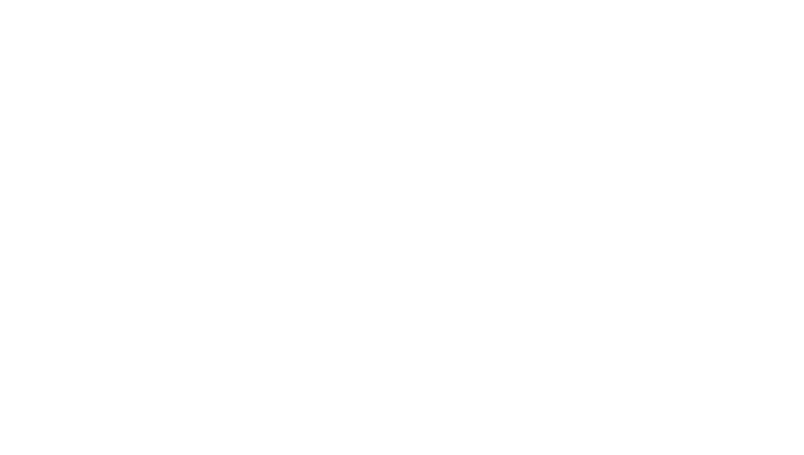
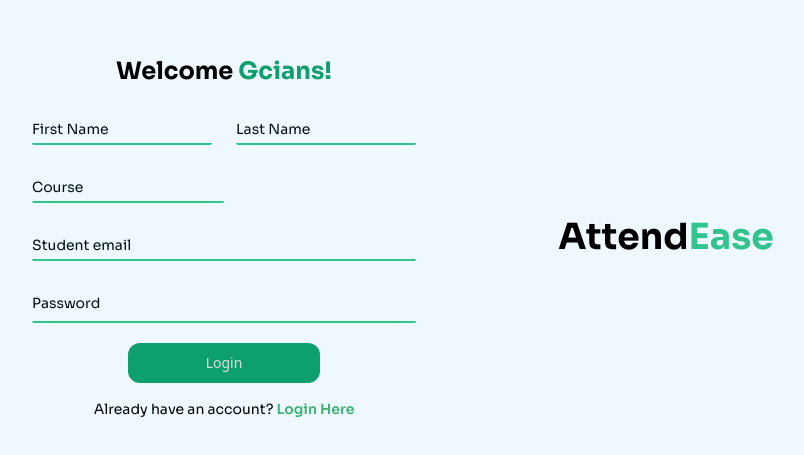
Before and after one commit to Amanogawaa/StarHUB, an Angular app in the folder frontend/: page /signup in a window 1280 px wide. Shown: the part 163-618 px from the top of the page, without its empty margins (200-1004 px from the left). Built offline with nearby package versions, Linux system fonts and the light colour scheme.

Commit message:
add router link

```diff
--- a/frontend/src/app/modules/user/components/login/login.component.html
+++ b/frontend/src/app/modules/user/components/login/login.component.html
@@ -50,6 +50,17 @@
             Login
           </button>
         </div>
+
+        <div class="mb-0">
+          <p class="text-center text-sm mt-4 py-0 font-primary">
+            Don't have an account?
+            <a
+              class="text-green-meduim_sea_green font-semibold hover:text-green-forest_green focus:text-green-sea_green"
+              routerLink="/signup"
+              >Signup here</a
+            >
+          </p>
+        </div>
       </form>
     </div>
     <!-- logo -->
--- a/frontend/src/app/modules/user/components/signup/signup.component.html
+++ b/frontend/src/app/modules/user/components/signup/signup.component.html
@@ -0,0 +1,123 @@
+<section class="bg-white-alice_blue w-full h-screen">
+  <div
+    class="flex max-md:flex-col-reverse flex-row justify-center items-center h-screen w-full gap-5 px-52 relative z-20 max-sm:p-1"
+  >
+    <!-- form -->
+    <div class="w-1/2">
+      <h1
+        class="max-sm:flex max-sm:justify-center md:text-center font-primary font-bold mb-5 text-2xl text-nowrap"
+      >
+        Welcome <span class="text-green-500">Gcians!</span>
+      </h1>
+      <form class="max-w-sm mx-auto sm:w-full">
+        <!-- first name -->
+        <div class="grid md:grid-cols-2 md:gap-6">
+          <div class="relative z-0 w-full mb-5 group">
+            <input
+              type="text"
+              name="firstName"
+              id="firstName"
+              class="block px-0 w-full text-sm text-black-rich_black bg-transparent border-0 border-b-2 border-green-400 appearance-non focus:outline-none focus:ring-0 focus:border-green-500 peer rounded-sm"
+              placeholder=""
+            />
+            <label
+              for="firstName"
+              class="text-nowrap peer-focus:font-medium font-primary absolute text-sm text-black-rich_black duration-300 transform -translate-y-6 scale-75 top-3 -z-10 origin-[0] peer-focus:start-0 rtl:peer-focus:translate-x-1/4 rtl:peer-focus:left-auto peer-focus:text-black-midnight_blue peer-placeholder-shown:scale-100 peer-placeholder-shown:translate-y-0 peer-focus:scale-75 peer-focus:-translate-y-6"
+              >First Name</label
+            >
+          </div>
+
+          <!-- last name -->
+          <div class="relative z-0 w-full mb-5 group">
+            <input
+              type="text"
+              name="lastName"
+              id="lastName"
+              class="block px-0 w-full text-sm text-black-rich_black bg-transparent border-0 border-b-2 border-green-400 appearance-non focus:outline-none focus:ring-0 focus:border-green-500 peer rounded-sm"
+              placeholder=""
+            />
+            <label
+              for="lastName"
+              class="text-nowrap peer-focus:font-medium font-primary absolute text-sm text-black-rich_black duration-300 transform -translate-y-6 scale-75 top-3 -z-10 origin-[0] peer-focus:start-0 rtl:peer-focus:translate-x-1/4 rtl:peer-focus:left-auto peer-focus:text-black-midnight_blue peer-placeholder-shown:scale-100 peer-placeholder-shown:translate-y-0 peer-focus:scale-75 peer-focus:-translate-y-6"
+              >Last Name</label
+            >
+          </div>
+        </div>
+
+        <!-- block/course -->
+        <div class="relative z-0 w-1/2 mb-5 group">
+          <input
+            type="text"
+            name="course"
+            id="course"
+            class="block px-0 w-full text-sm text-black-rich_black bg-transparent border-0 border-b-2 border-green-400 appearance-non focus:outline-none focus:ring-0 focus:border-green-500 peer rounded-sm"
+            placeholder=""
+          />
+          <label
+            for="course"
+            class="text-nowrap peer-focus:font-medium font-primary absolute text-sm text-black-rich_black duration-300 transform -translate-y-6 scale-75 top-3 -z-10 origin-[0] peer-focus:start-0 rtl:peer-focus:translate-x-1/4 rtl:peer-focus:left-auto peer-focus:text-black-midnight_blue peer-placeholder-shown:scale-100 peer-placeholder-shown:translate-y-0 peer-focus:scale-75 peer-focus:-translate-y-6"
+            >Course</label
+          >
+        </div>
+        <!-- email -->
+        <div class="relative z-0 w-full mb-5 group">
+          <input
+            type="email"
+            name="email"
+            id="email"
+            class="block px-0 w-full text-sm text-black-rich_black bg-transparent border-0 border-b-2 border-green-400 appearance-non focus:outline-none focus:ring-0 focus:border-green-500 peer rounded-sm"
+            placeholder=""
+          />
+          <label
+            for="email"
+            class="text-nowrap peer-focus:font-medium font-primary absolute text-sm text-black-rich_black duration-300 transform -translate-y-6 scale-75 top-3 -z-10 origin-[0] peer-focus:start-0 rtl:peer-focus:translate-x-1/4 rtl:peer-focus:left-auto peer-focus:text-black-midnight_blue peer-placeholder-shown:scale-100 peer-placeholder-shown:translate-y-0 peer-focus:scale-75 peer-focus:-translate-y-6"
+            >Student email</label
+          >
+        </div>
+
+        <!-- password -->
+        <div class="relative z-0 w-full mb-5 group">
+          <input
+            type="password"
+            name="password"
+            id="password"
+            class="block py-2.5 px-0 w-full text-sm text-black-rich_black bg-transparent border-0 border-b-2 border-green-400 appearance-non focus:outline-none focus:ring-0 focus:border-green-500 peer rounded-sm"
+            placeholder=""
+          />
+          <label
+            for="password"
+            class="peer-focus:font-medium font-primary absolute text-sm text-black-rich_black duration-300 transform -translate-y-6 scale-75 top-3 -z-10 origin-[0] peer-focus:start-0 rtl:peer-focus:translate-x-1/4 rtl:peer-focus:left-auto peer-focus:text-black-midnight_blue peer-placeholder-shown:scale-100 peer-placeholder-shown:translate-y-0 peer-focus:scale-75 peer-focus:-translate-y-6"
+            >Password</label
+          >
+        </div>
+
+        <div class="flex w-full justify-center">
+          <button
+            type="submit"
+            class="text-white-gainsboro mx-auto block md:w-[50%] bg-green-500 hover:bg-green-600 focus:outline-none font-medium rounded-xl text-sm sm:w-auto px-5 py-2.5 text-center"
+          >
+            Login
+          </button>
+        </div>
+
+        <div class="mb-0">
+          <p class="text-center text-sm mt-4 py-0 font-primary">
+            Already have an account?
+            <a
+              class="text-green-meduim_sea_green font-semibold hover:text-green-forest_green focus:text-green-sea_green"
+              routerLink="/login"
+              >Login Here</a
+            >
+          </p>
+        </div>
+      </form>
+    </div>
+    <!-- logo -->
+
+    <div class="sm:mx-auto">
+      <h1 class="text-center text-4xl font-primary font-bold">
+        Attend<span class="text-green-400">Ease</span>
+      </h1>
+    </div>
+  </div>
+</section>
--- a/frontend/tailwind.config.js
+++ b/frontend/tailwind.config.js
@@ -7,6 +7,16 @@
         white: {
           gainsboro: "#DCDCDC",
           alice_blue: "#f0f8ff",
+          bone_white: "#F9F6EE",
+        },
+        green: {
+          meduim_sea_green: "#3CB371",
+          sea_green: "#2E8B57	",
+          meduim_spring_green: "#00FA9A",
+          spring_green: "#00FF7F",
+          forest_green: "#228B22",
+          lime_green: "#32CD32",
+          lime: "#00FF00",
         },
         black: {
           midnight_blue: "#101720",
```
Also changed, not shown: frontend/src/app/modules/user/components/login/login.component.ts (+5 -5 lines), frontend/src/app/modules/user/components/signup/signup.component.ts (+5 -5 lines).
